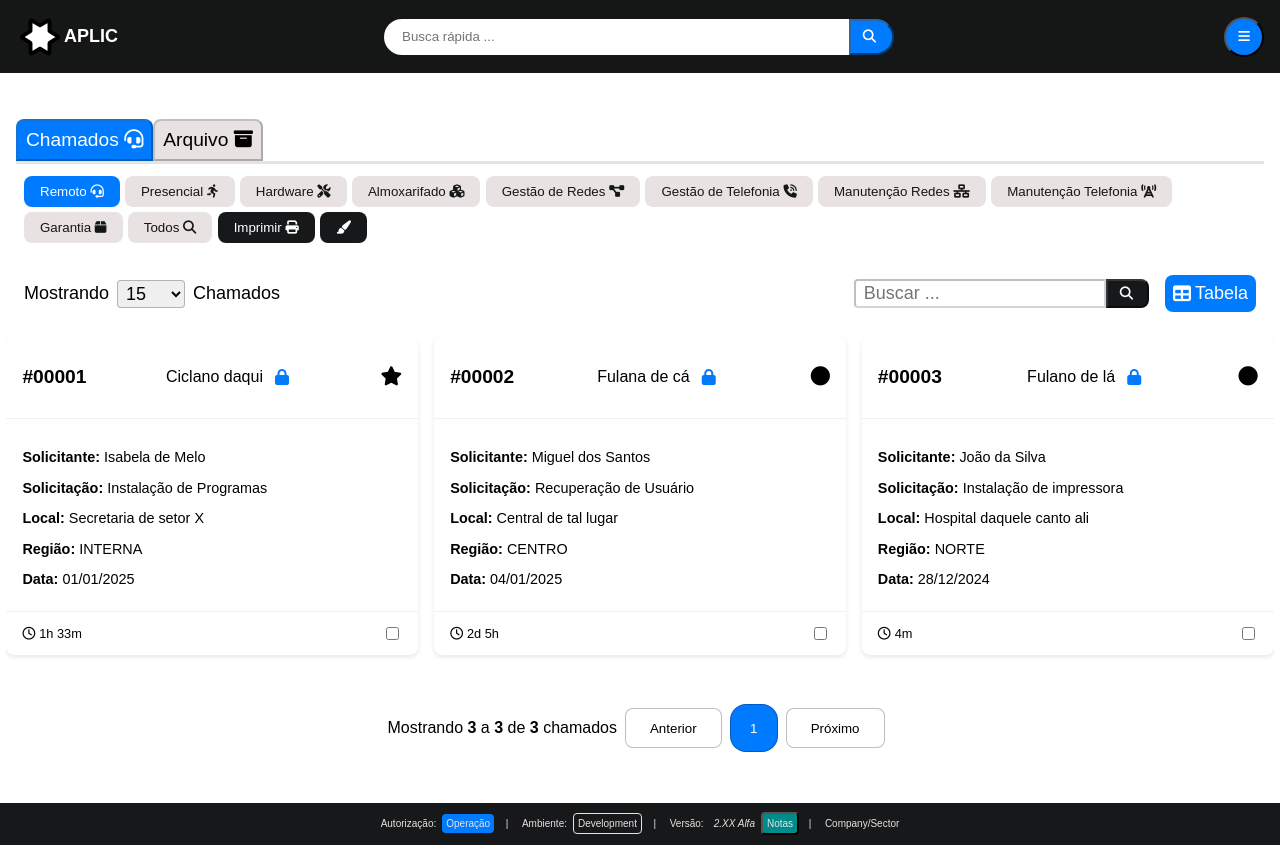
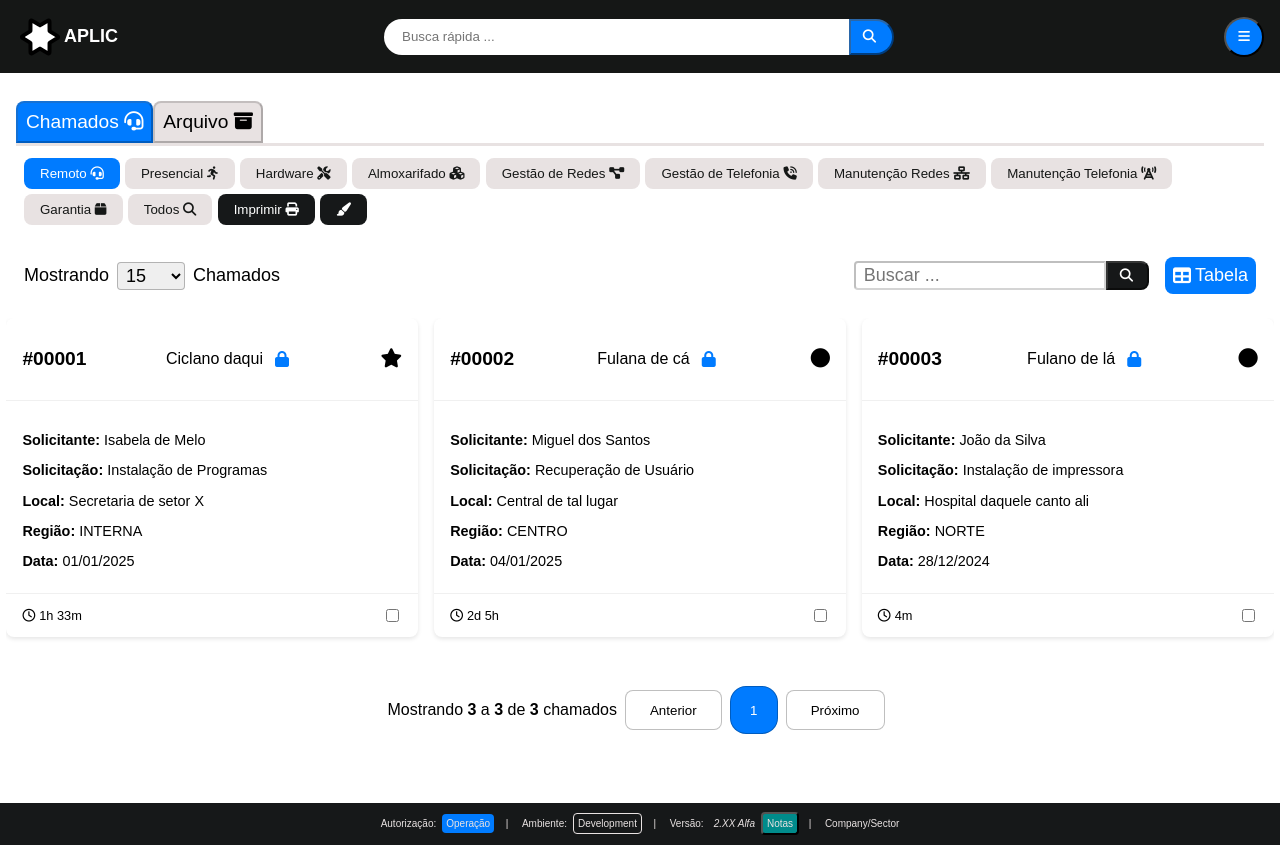
Before and after one commit to ArthurJFMotter/gerenciador-de-chamados, an Angular app in the folder ticket-management-app/: page / in a window 1280 px wide. Built offline with nearby package versions, Linux system fonts and the light colour scheme.

Commit message:
responsive fix v

```diff
--- a/ticket-management-app/src/app/app.component.css
+++ b/ticket-management-app/src/app/app.component.css
@@ -19,7 +19,7 @@ app-ticket-manager{
     background-color: #ffffff;
     display: flex;
     justify-content: center;
-    align-items: center;
+    align-items: baseline;
     width: 100%;
     min-height: 91.2vh;
 }
```
